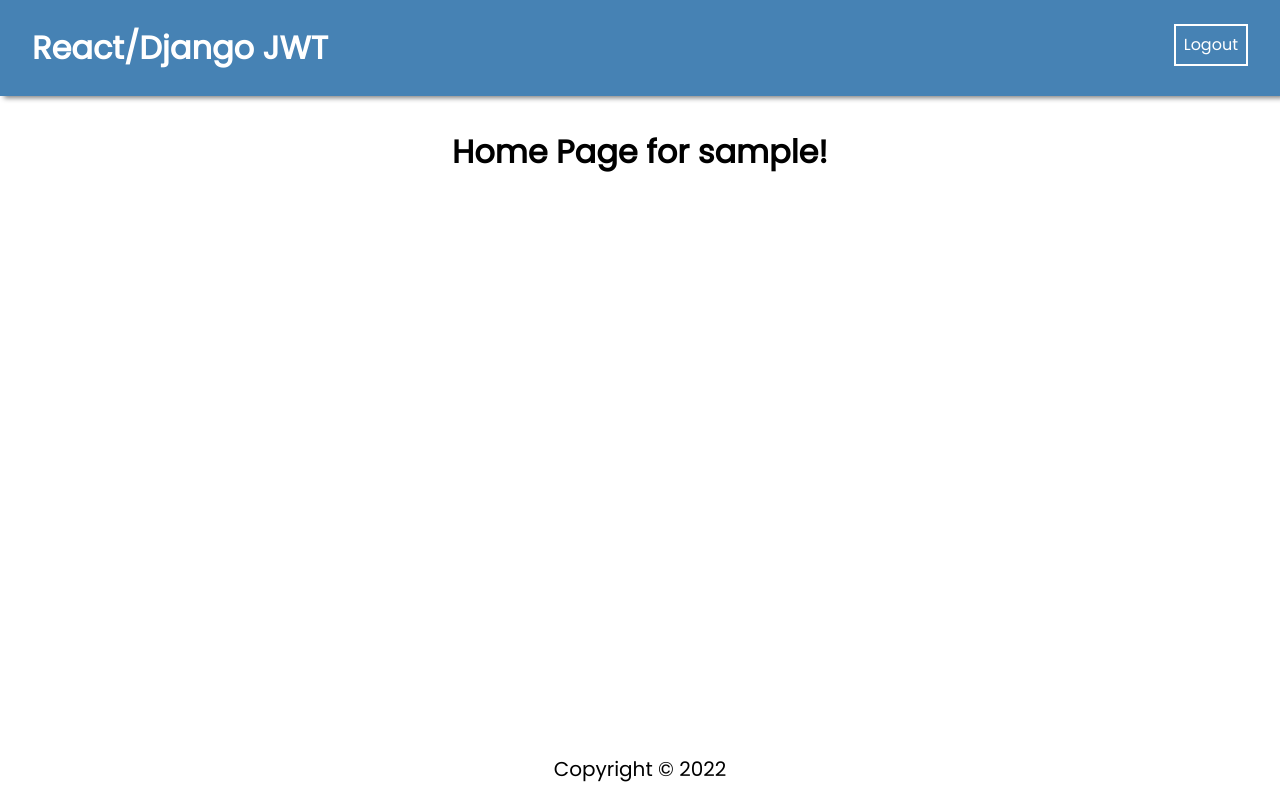
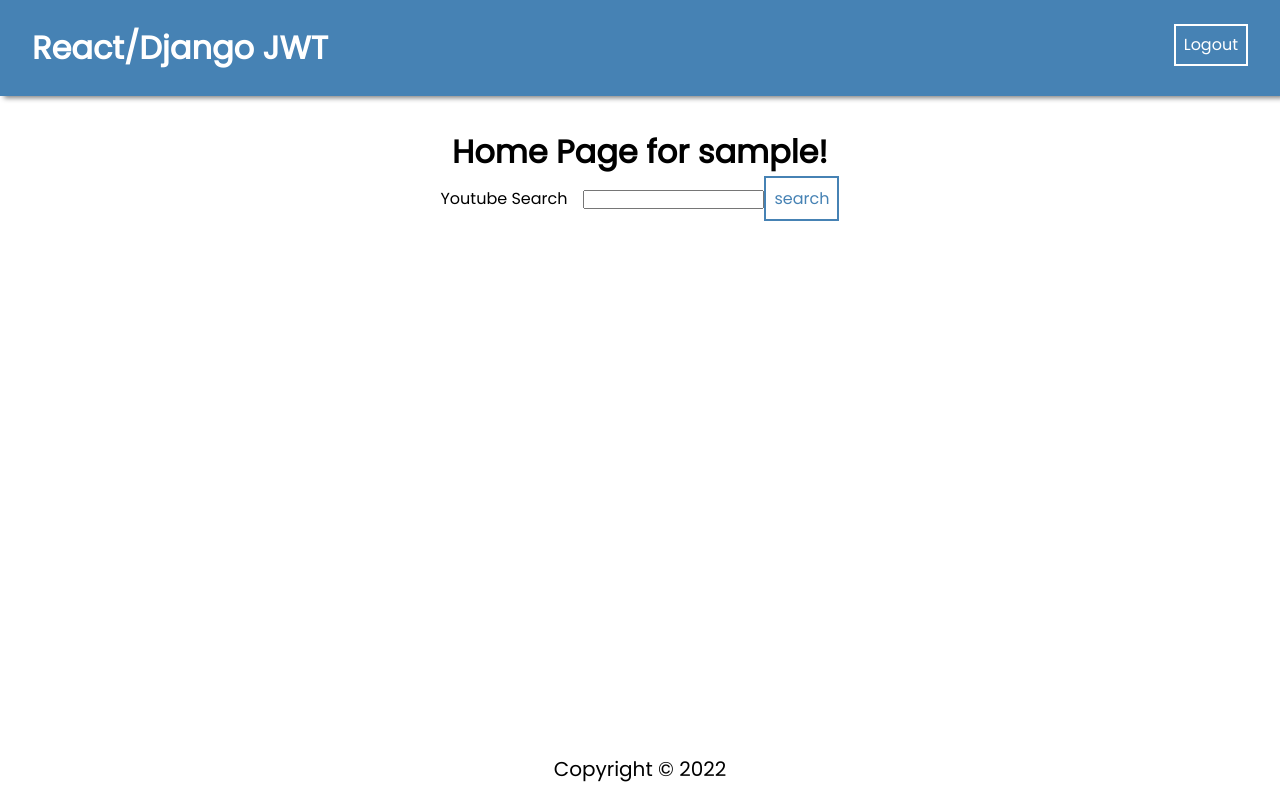
Before and after one commit to StevenSisavath/YoutubeClone_API, a React (Create React App) app in the folder frontend/: page / in a window 1280 px wide. Built offline with nearby package versions, Linux system fonts and the light colour scheme; no server answers; sample sign-in values are in the browser's storage.

Commit message:
Created search bar and imported it to homepage2

```diff
--- a/frontend/src/components/SearchBar.jsx
+++ b/frontend/src/components/SearchBar.jsx
@@ -10,12 +10,12 @@ const SearchBar = (props) => {
             searchInput:searchInput};
 
         console.log(search)
-        props.videoSearch(searchInput)
+        props.listofvideos(searchInput)
     }
     return (
         <form onSubmit ={videoBySearch}>
             <label style={{paddingBottom:'1rem' ,paddingRight:'1em'}}>Youtube Search</label>
-            <input style={{color: 'black'}} type='string' value ={searchInput} onChange={(song)=>setsearchInput(song.target.value)}/>
+            <input style={{color: 'black'}} type='string' value ={searchInput} onChange={(video)=>setsearchInput(video.target.value)}/>
             <button type='submit' >search</button>
 
         </form>
@@ -23,14 +23,3 @@ const SearchBar = (props) => {
 }
 
 export default SearchBar;
-
-
-
-// async function getRelatedVideos(search){
-//     let response = await axios.get(`https://www.googleapis.com/youtube/v3/search?relatedToVideoId=OKozUbsKqlo&type=video&key=AIzaSyCF0NtTZCEV3hdiTNPMddm9GqMsdw-f6M8&part=snippet`);
-//     setRelatedVideos(response.data.items);
-//     console.log(relatedVideos)
-//   }
-
-
-//   getRelatedVideos()
--- a/frontend/src/pages/HomePage/HomePage2.jsx
+++ b/frontend/src/pages/HomePage/HomePage2.jsx
@@ -1,7 +1,7 @@
 import React from "react";
 import { useEffect, useState } from "react";
 import useAuth from "../../hooks/useAuth";
-
+import SearchBar from "../../components/SearchBar";
 import axios from "axios";
 
 const HomePage = () => {
@@ -12,25 +12,25 @@ const HomePage = () => {
   const [cars, setCars] = useState([]);
   const [videos, setVideos]= useState([]);
   const [relatedVideos, setRelatedVideos]= useState([]);
+  const [search, setSearch] = useState([]);
 
 
-  async function getListOfVideos(){
-    let response = await axios.get(`https://www.googleapis.com/youtube/v3/search?q=gucci&key=AIzaSyCF0NtTZCEV3hdiTNPMddm9GqMsdw-f6M8&part=snippet`);
+  async function getListOfVideos(search){
+    let response = await axios.get(`https://www.googleapis.com/youtube/v3/search?q=${search}i&key=AIzaSyCF0NtTZCEV3hdiTNPMddm9GqMsdw-f6M8&part=snippet`);
     setVideos(response.data.items);
-    debugger
     console.log(response.data.items)
   }
 
 
-  async function getRelatedVideos(search){
+  async function getRelatedVideos(){
     let response = await axios.get(`https://www.googleapis.com/youtube/v3/search?relatedToVideoId=OKozUbsKqlo&type=video&key=AIzaSyCF0NtTZCEV3hdiTNPMddm9GqMsdw-f6M8&part=snippet`);
-    setRelatedVideos(response.data.items);
+    // setRelatedVideos(response.data.items);
     console.log(response.data.items)
   }
 
 
   useEffect(()=>{
-    getListOfVideos();
+
     getRelatedVideos();
   },[])
 
@@ -55,6 +55,7 @@ const HomePage = () => {
   return (
     <div className="container">
       <h1>Home Page for {user.username}!</h1>
+      <SearchBar listofvideos={getListOfVideos}/>
 
 
 
```
